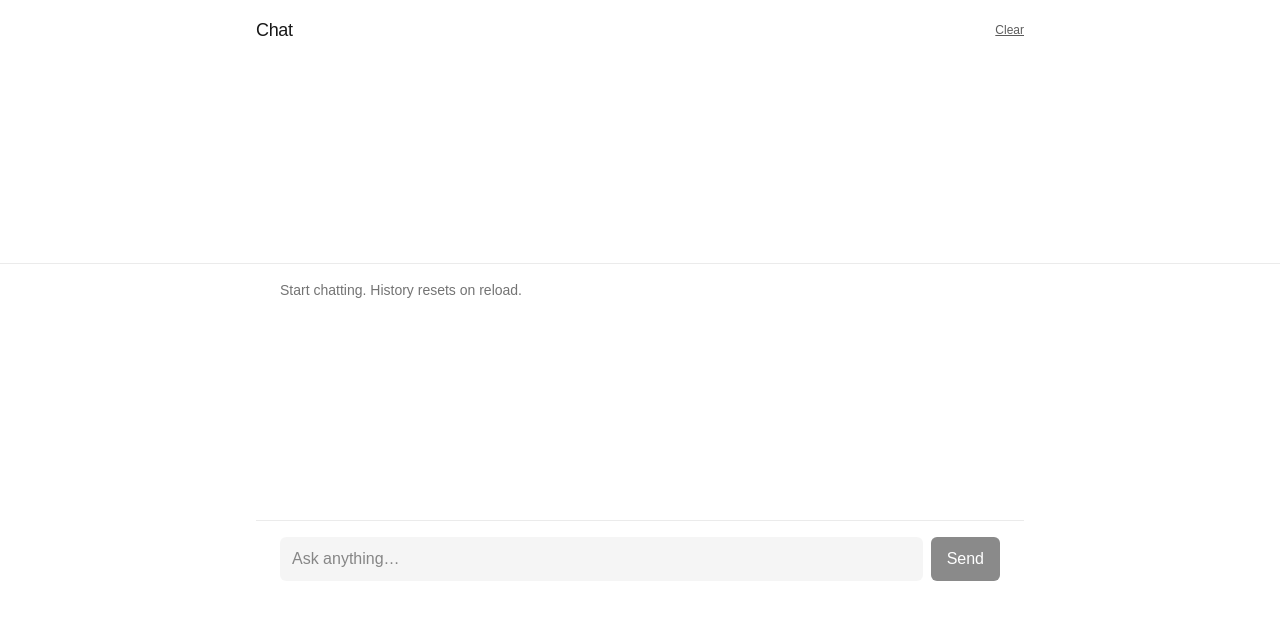
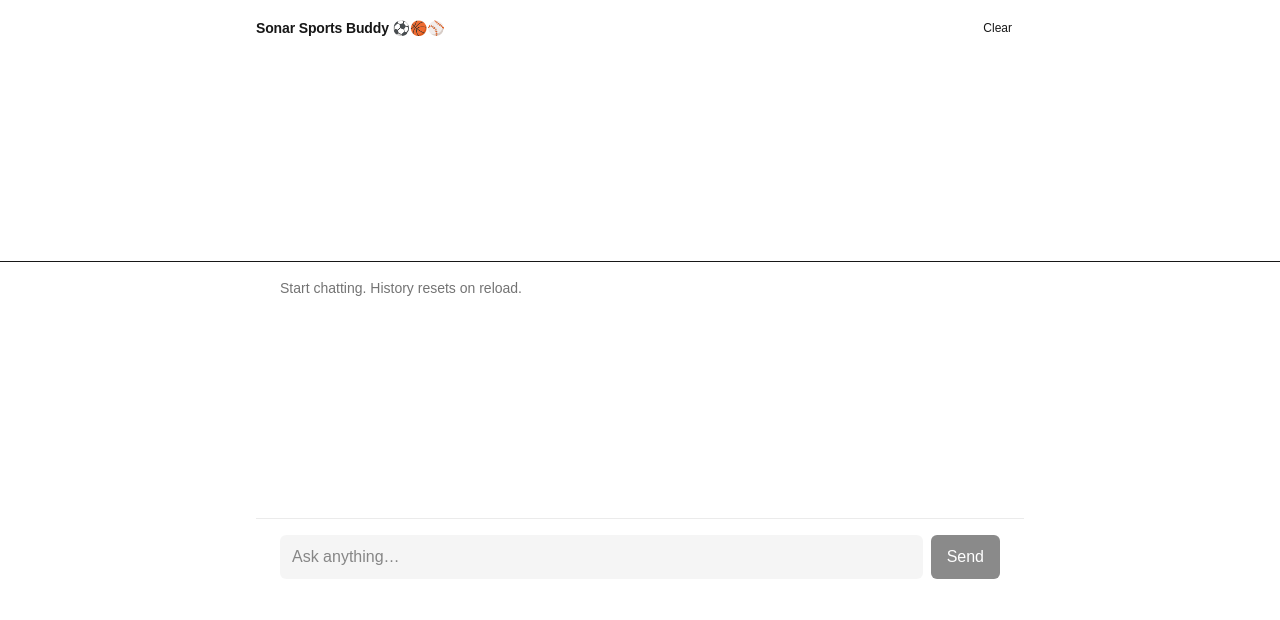
Before and after one commit to ccarella/aug-cursor-chat, a Next.js app: page / in a window 1280 px wide. Shown: the top 620 px of the page. Built offline with nearby package versions, Linux system fonts and the light colour scheme.

Commit message:
ui: add sticky header with app name and Clear button (Sonar Sports Buddy)

```diff
--- a/app/page.tsx
+++ b/app/page.tsx
@@ -90,16 +90,21 @@ export default function Home() {
 
   return (
     <div className="min-h-screen grid grid-rows-[auto,1fr,auto]">
-      <header className="px-6 py-4 border-b border-black/[.08] dark:border-white/[.145]">
-        <div className="max-w-3xl mx-auto flex items-center justify-between">
-          <h1 className="text-lg font-medium tracking-[-0.02em]">Chat</h1>
+      <header className="sticky top-0 z-10 border-b bg-background/80 backdrop-blur px-6 py-3">
+        <div className="max-w-3xl mx-auto flex items-center gap-3">
+          <h1 className="text-sm font-semibold tracking-[-0.01em]">
+            Sonar Sports Buddy ⚽️🏀⚾️
+          </h1>
+          <div className="ml-auto">
             <button
-            className="text-xs underline opacity-70 hover:opacity-100"
+              aria-label="Clear chat"
+              className="h-8 px-3 text-xs rounded-md transition-colors disabled:opacity-50 hover:bg-black/5 dark:hover:bg-white/10"
               onClick={() => setMessages([])}
               disabled={isLoading}
             >
               Clear
             </button>
+          </div>
         </div>
       </header>
 
```
Lines whose indentation alone changed are shown as unchanged.
